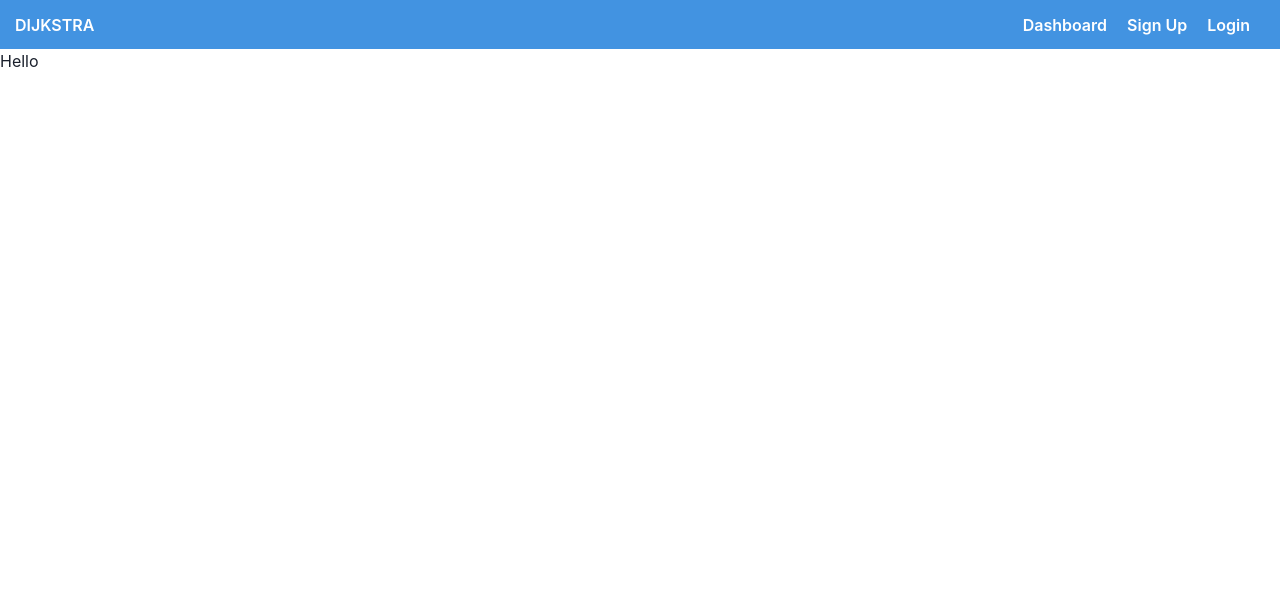
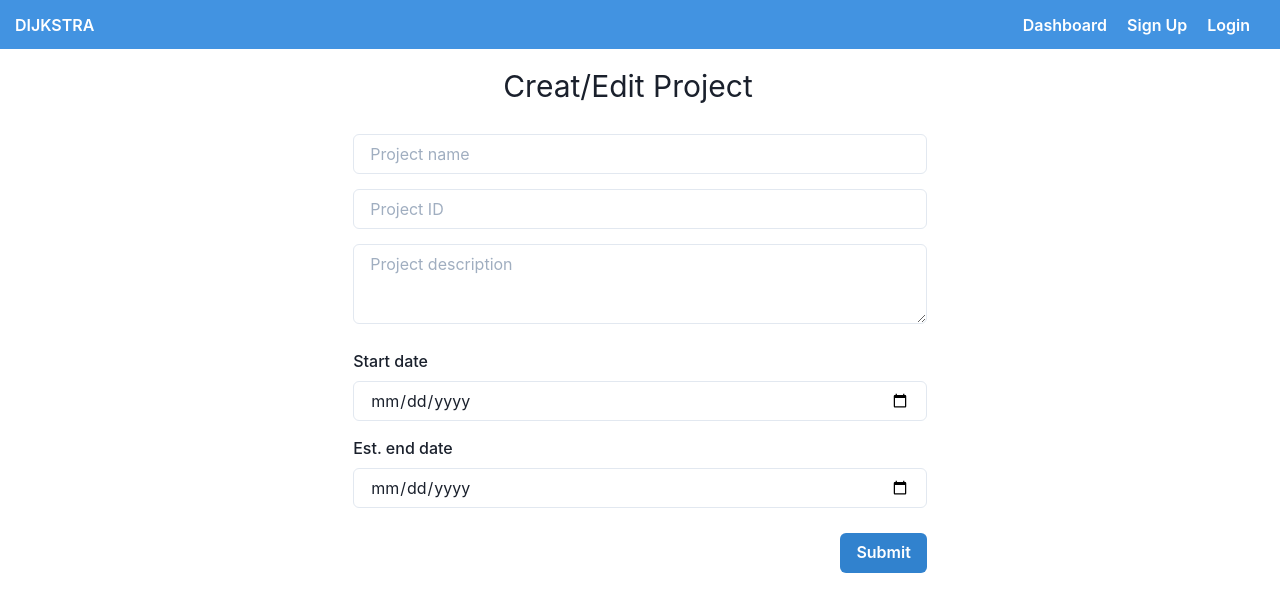
Before and after one commit to jburr032/personal_project_manager, a React (Create React App) app in the folder front-end/: page /add-project in a window 1280 px wide. Shown: the top 612 px of the page. Built offline with nearby package versions, Linux system fonts and the light colour scheme.

Commit message:
Created AddProject component with form

```diff
--- a/front-end/src/components/project/AddProject.js
+++ b/front-end/src/components/project/AddProject.js
@@ -1,10 +1,79 @@
-import React from 'react'
+import { FormLabel } from '@chakra-ui/form-control';
+import { Input } from '@chakra-ui/input';
+import { Container, Text } from '@chakra-ui/layout';
+import { Textarea } from '@chakra-ui/textarea';
+import React, { useState } from 'react'
+import { Button } from '@chakra-ui/react'
 
 const AddProject = () => {
+    const [projectFields, setFields] = useState({
+        projectName: "",
+        projectIdentified: "",
+        description: "",
+        start_date: new Date(),
+        end_date: ""
+    });
+
+    const handleChange = (event) => {
+        setFields(fields => ({ ...fields, [event.target.name]:event.target.value  }))
+    }
+
+    const handleSubmit = (event) => {
+        event.preventDefault
+        console.log({projectFields})
+    }
+
     return (
-        <div>
-            Hello
-        </div>
+        <Container>
+            <Text marginTop="15px" marginBottom="25px" marginLeft="150px" fontSize="30px">Creat/Edit Project</Text>
+            <form onSubmit={handleSubmit}>
+                <Input
+                    name="projectName"
+                    value={projectFields.name}
+                    onChange={handleChange}
+                    placeholder="Project name"
+                    size="md"
+                    marginBottom="15px"
+                />
+                <Input
+                    name="projectIdentified"
+                    value={projectFields.id}
+                    onChange={handleChange}
+                    placeholder="Project ID"
+                    size="md"
+                    marginBottom="15px"
+                />
+                <Textarea
+                    name="description"
+                    value={projectFields.description}
+                    onChange={handleChange}
+                    placeholder="Project description"
+                    size="md"
+                    marginBottom="25px"
+                />
+                <FormLabel>Start date</FormLabel>
+                <Input
+                    type="date"
+                    name="start_date"
+                    value={projectFields.name}
+                    onChange={handleChange}
+                    size="md"
+                    marginBottom="15px"
+                />
+                <FormLabel>Est. end date</FormLabel>
+                <Input
+                    type="date"
+                    name="end_date"
+                    value={projectFields.id}
+                    onChange={handleChange}
+                    size="md"
+                    marginBottom="25px"
+                />
+                <div style={{ float: "right" }}>
+                    <Button type="submit" colorScheme="blue" isLoading={false}>Submit</Button>
+                </div>
+            </form>
+        </Container>
     )
 }
 
```
